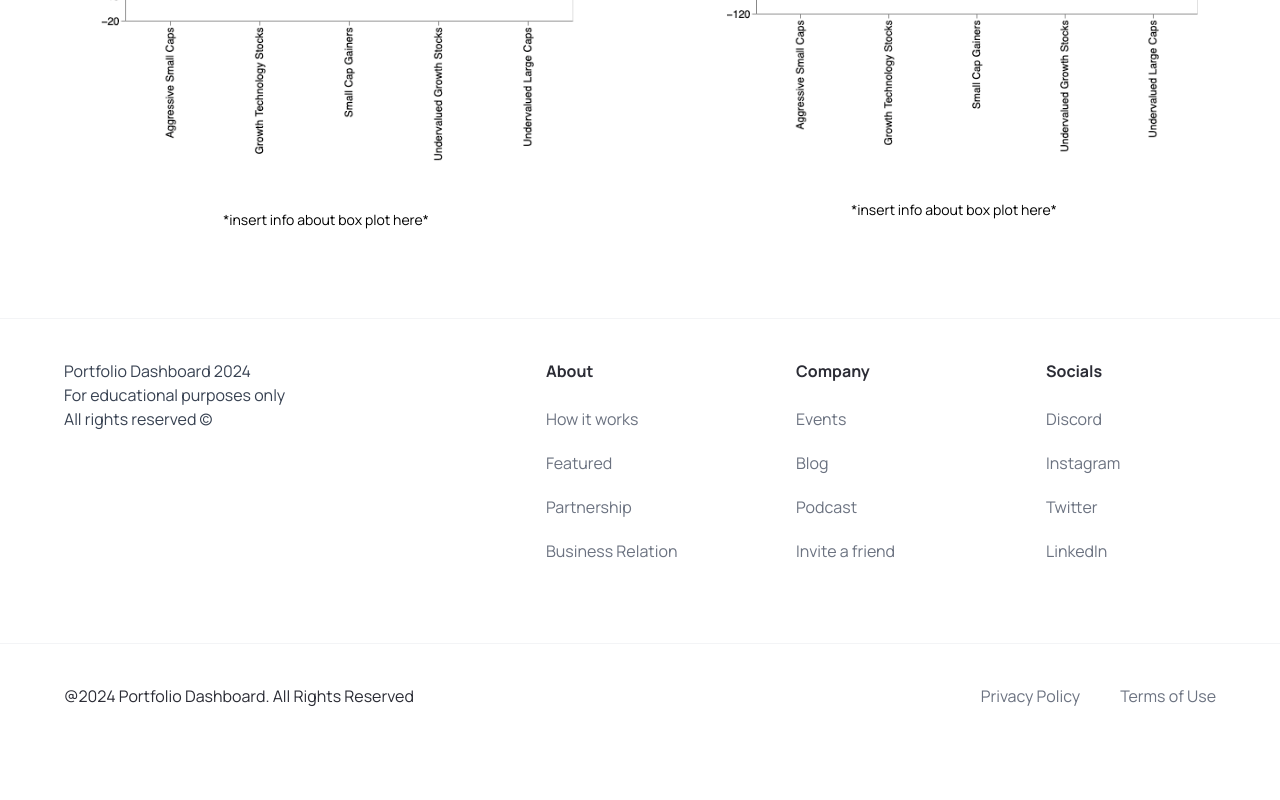
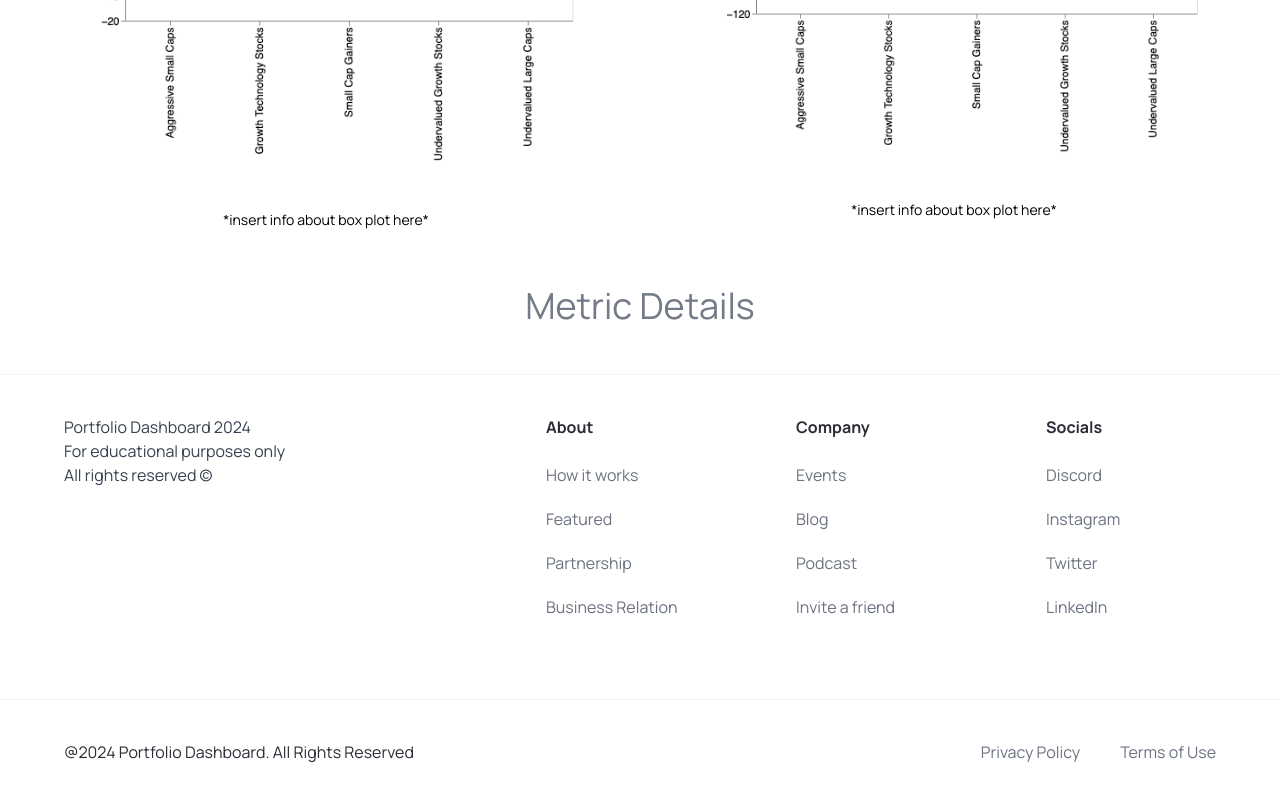
Before and after one commit to joecirillo/portfolio-dashboard, a Next.js app: page /portfolio-ratios in a window 1280 px wide. Shown: the part 687-1487 px from the top of the page. Before the commit the page ends 1435 px from the top, so only its background shows below. Built offline with nearby package versions, Linux system fonts and the light colour scheme.

Commit message:
added metrics page to portfolio ratios

```diff
--- a/app/portfolio-details/page.tsx
+++ b/app/portfolio-details/page.tsx
@@ -2,7 +2,6 @@ import React from "react";
 import { PortfolioPieChart } from "../components";
 import { collections } from "@/constants";
 import {
-  calculateStockReturns,
   getFinancialData,
   getHistoricalMarketCapData,
   getMarketCapData,
--- a/app/portfolio-ratios/metric/page.tsx
+++ /dev/null
@@ -1,8 +0,0 @@
-import React from "react";
-
-const page = (metric: string) => {
-  const hi = metric;
-  return <div>page</div>;
-};
-
-export default page;
--- /dev/null
+++ b/app/portfolio-ratios/metrics/page.tsx
@@ -0,0 +1,12 @@
+import React from "react";
+
+const page = (metric: string) => {
+  const hi = metric;
+  return (
+    <div className="flex flex-col items-center text-4xl pt-36 mb-10">
+      THESE ARE THE METRICS *images from public folder go here*
+    </div>
+  );
+};
+
+export default page;
--- a/app/portfolio-ratios/page.tsx
+++ b/app/portfolio-ratios/page.tsx
@@ -1,5 +1,6 @@
 import React from "react";
 import Image from "next/image";
+import Link from "next/link";
 
 const PortfolioRatios = () => {
   return (
@@ -31,6 +32,11 @@ const PortfolioRatios = () => {
           <p className="text-sm m-8">*insert info about box plot here*</p>
         </div>
       </div>
+      <Link href="/portfolio-ratios/metrics" className="text-center">
+        <div className="text-grey hover:text-black cursor-pointer hover:bg-white rounded-full p-2">
+          Metric Details
+        </div>
+      </Link>
     </div>
   );
 };
```
Also changed, not shown: 1 other file (tests, documents, lock files or other folders).
